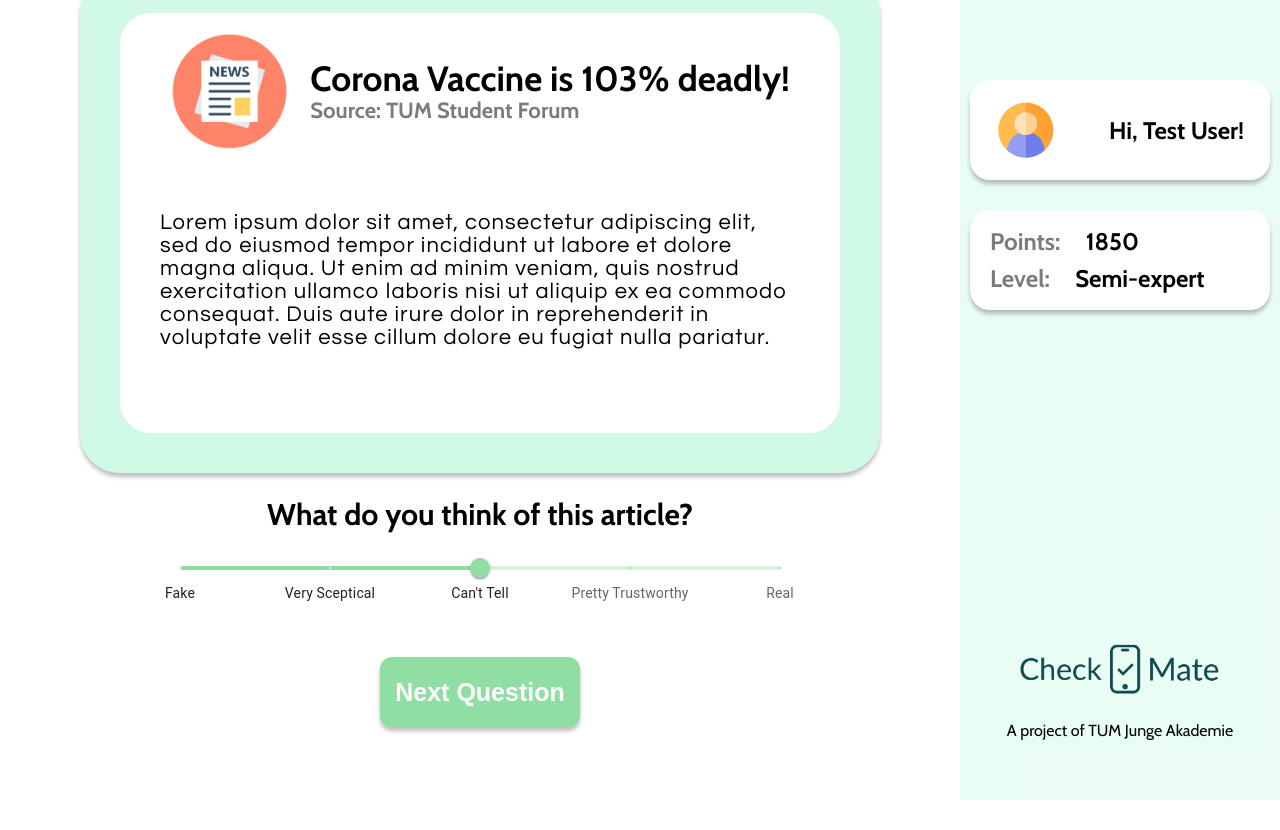
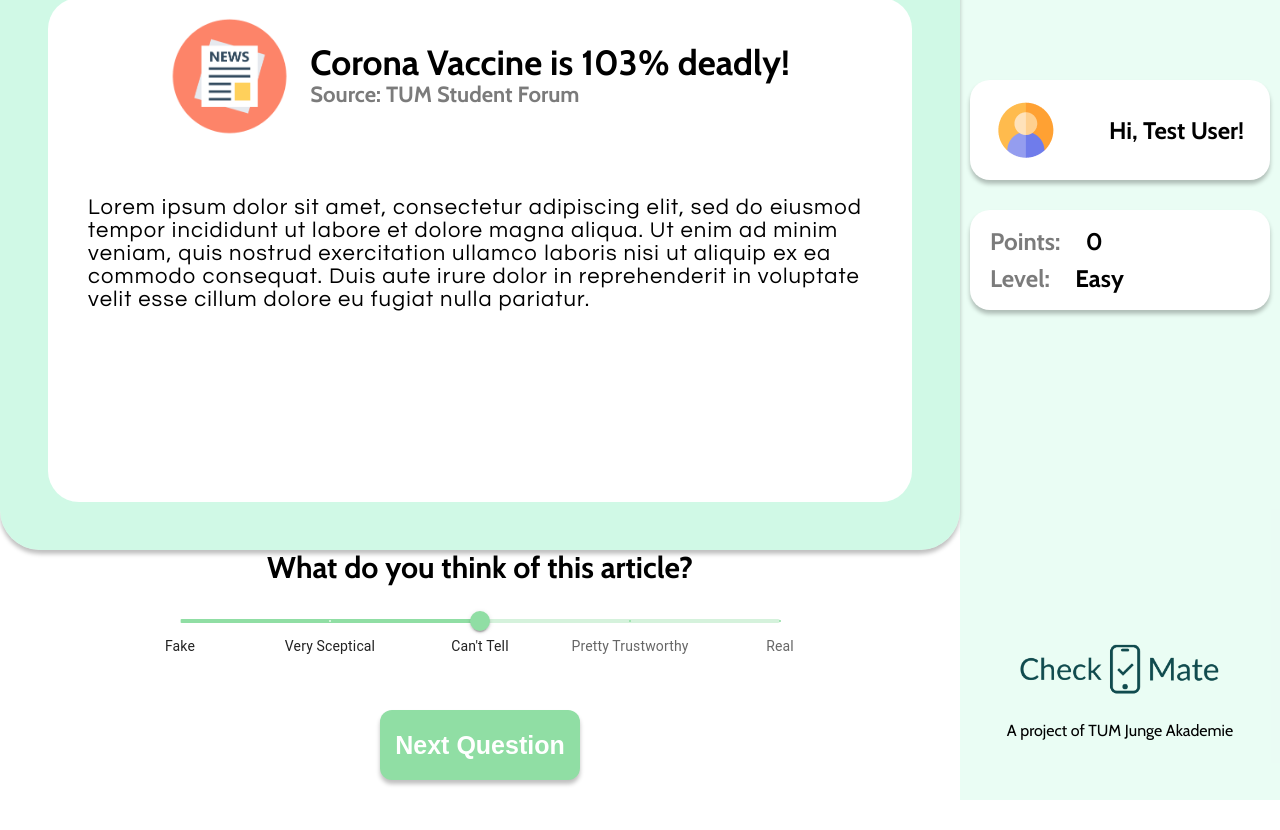
Before and after one commit to miguel131299/checkmate, a React (Vite) app: page / in a window 1280 px wide. Before the commit the page ends 800 px from the top, so only its background shows below. Built offline with nearby package versions, Linux system fonts and the light colour scheme.

Commit message:
Implement basci functionality

```diff
--- a/src/App.jsx
+++ b/src/App.jsx
@@ -1,12 +1,58 @@
 import "./App.css";
 import Question from "./components/Question";
 import Menu from "./components/Menu";
+import data from "./data";
+import { useState } from "react";
+
+console.log(data);
 
 function App() {
+  const [currentQuestion, setCurrentQuestion] = useState(data[0]);
+  const [score, setScore] = useState(0);
+  const [sliderValue, setSliderValue] = useState(2);
+
+  function givePoints(value) {
+    // give points according to answer
+    const correctAnswer = currentQuestion.isFakeNews ? 0 : 4;
+    const difference = Math.abs(correctAnswer - sliderValue);
+    const multiplier = 4 - difference;
+
+    setScore((prevScore) => prevScore + 125 * multiplier);
+  }
+
+  function goToNextQuestion() {
+    // Set currentQuestion to next question
+    let nextQuestion = data.find((elem) => elem.id === currentQuestion.id + 1);
+    if (typeof nextQuestion === "undefined") {
+      nextQuestion = data[0];
+    }
+    setCurrentQuestion(nextQuestion);
+  }
+
+  function buttonClick(value) {
+    givePoints(value);
+    goToNextQuestion();
+  }
+
+  function changeSliderValue(event, value) {
+    setSliderValue(value);
+  }
+
   return (
     <div className="App">
-      <Question className="question" />
-      <Menu className="menu" />
+      <Question
+        className="question"
+        title={currentQuestion.title}
+        source={currentQuestion.source}
+        text={currentQuestion.content}
+        buttonClick={buttonClick}
+        sliderChange={changeSliderValue}
+      />
+      <Menu
+        className="menu"
+        score={score}
+        difficulty={currentQuestion.difficulty}
+      />
     </div>
   );
 }
--- a/src/components/DiscreteSliderMarks.jsx
+++ b/src/components/DiscreteSliderMarks.jsx
@@ -28,7 +28,7 @@ function valuetext(value) {
   return `${value}°C`;
 }
 
-export default function DiscreteSliderMarks() {
+export default function DiscreteSliderMarks(props) {
   return (
     <Box sx={{ width: 600 }}>
       <Slider
@@ -39,6 +39,7 @@ export default function DiscreteSliderMarks() {
         marks={marks}
         min={0}
         max={4}
+        onChangeCommitted={props.sliderChange}
       />
     </Box>
   );
--- a/src/components/Menu.jsx
+++ b/src/components/Menu.jsx
@@ -1,6 +1,6 @@
 import "../styles/Menu.css";
 
-export default function Menu() {
+export default function Menu(props) {
   return (
     <div className="menu-container">
       <div className="menu--info-container">
@@ -10,10 +10,10 @@ export default function Menu() {
         </div>
         <div className="menu--user-info menu--section">
           <div className="menu--user-point">
-            Points: <span className="bold score">1850</span>
+            Points: <span className="bold score">{props.score}</span>
           </div>
           <div className="menu--user-level ">
-            Level: <span className="bold score">Semi-expert</span>
+            Level: <span className="bold score">{props.difficulty}</span>
           </div>
         </div>
       </div>
--- a/src/components/Question.jsx
+++ b/src/components/Question.jsx
@@ -1,7 +1,7 @@
 import "../styles/Question.css";
 import DiscreteSliderMarks from "./DiscreteSliderMarks";
 
-export default function Question() {
+export default function Question(props) {
   return (
     <div className="question-container">
       <div className="question--content-container">
@@ -13,28 +13,27 @@ export default function Question() {
               alt=""
             />
             <div className="question--title-container">
-              <h2 className="question--title">
-                Corona Vaccine is 103% deadly!
-              </h2>
-              <p className="question--source">Source: TUM Student Forum</p>
+              <h2 className="question--title">{props.title}</h2>
+              <p className="question--source">Source: {props.source}</p>
             </div>
           </div>
-          <p className="question--content-text">
-            Lorem ipsum dolor sit amet, consectetur adipiscing elit, sed do
-            eiusmod tempor incididunt ut labore et dolore magna aliqua. Ut enim
-            ad minim veniam, quis nostrud exercitation ullamco laboris nisi ut
-            aliquip ex ea commodo consequat. Duis aute irure dolor in
-            reprehenderit in voluptate velit esse cillum dolore eu fugiat nulla
-            pariatur.
-          </p>
+          <p className="question--content-text">{props.text}</p>
         </div>
       </div>
       <div className="question--answer-container">
         <h3 className="question--answer-question">
           What do you think of this article?
         </h3>
-        <DiscreteSliderMarks className="question--answer-slider" />
-        <button className="question--answer-button">Next Question</button>
+        <DiscreteSliderMarks
+          className="question--answer-slider"
+          sliderChange={props.sliderChange}
+        />
+        <button
+          className="question--answer-button"
+          onClick={() => props.buttonClick(5)}
+        >
+          Next Question
+        </button>
       </div>
     </div>
   );
--- /dev/null
+++ b/src/data.js
@@ -0,0 +1,30 @@
+export default [
+  {
+    title: "Corona Vaccine is 103% deadly!",
+    source: "TUM Student Forum",
+    id: 1,
+    content:
+      "Lorem ipsum dolor sit amet, consectetur adipiscing elit, sed do eiusmod tempor incididunt ut labore et dolore magna aliqua. Ut enim ad minim veniam, quis nostrud exercitation ullamco laboris nisi ut aliquip ex ea commodo consequat. Duis aute irure dolor in reprehenderit in voluptate velit esse cillum dolore eu fugiat nulla pariatur.",
+    difficulty: "Easy",
+    isFakeNews: true,
+  },
+  {
+    title: "Climate change doesn't exist",
+    source: "Big Oil",
+    id: 2,
+    content:
+      "Lorem ipsum dolor sit amet, consectetur adipiscing elit. Ut a purus a nisl molestie luctus. Maecenas ultricies mi eget ultrices faucibus. Nulla in neque non tellus luctus egestas. Ut ullamcorper tincidunt magna dapibus blandit. Maecenas vitae nunc vel neque pharetra pulvinar non at ligula. Nunc velit nunc, ornare pharetra nibh id, euismod lobortis dui. Integer sapien dui, efficitur vel tellus nec, dignissim posuere diam. Quisque consequat eros urna, non vestibulum magna ultrices ac. Aenean sollicitudin purus sed libero scelerisque vehicula. Phasellus felis lectus, laoreet a ullamcorper nec, porttitor eget nunc. Mauris sollicitudin lectus nec ante hendrerit, ac auctor ipsum hendrerit.",
+
+    difficulty: "Easy",
+    isFakeNews: true,
+  },
+  {
+    title: "Ukraine is full of nazis!",
+    source: "Vlad",
+    id: 3,
+    content:
+      "Lorem ipsum dolor sit amet, consectetur adipiscing elit. Nulla nec interdum sapien. Praesent iaculis volutpat metus, at pharetra justo tincidunt quis. Duis varius erat urna, et fermentum tortor condimentum at. Nunc purus purus, fringilla a justo feugiat, facilisis lacinia eros. Sed eleifend turpis id ligula pharetra efficitur. Duis varius sagittis arcu, id tempor sem consectetur ut. Mauris diam lacus, bibendum id mollis sed, cursus consequat ex. Donec ut vestibulum justo, non euismod augue. Quisque tincidunt, nibh at volutpat ultrices, sapien ante pharetra magna, et cursus massa purus at purus. Aenean mollis euismod placerat. Sed nec egestas nunc. Praesent vitae augue eu mi dapibus dapibus at a lorem. Praesent eros velit, blandit ac ante sit amet, commodo tempus justo. Aliquam sed erat sit amet diam aliquet aliquam. Phasellus ultricies turpis ex, auctor scelerisque velit rhoncus condimentum. Quisque non malesuada neque. Interdum et malesuada fames ac ante ipsum primis in faucibus.",
+    difficulty: "Easy",
+    isFakeNews: true,
+  },
+];
--- a/src/styles/Question.css
+++ b/src/styles/Question.css
@@ -10,8 +10,9 @@
   box-shadow: 0px 4px 4px rgba(0, 0, 0, 0.25);
   border-radius: 40px;
 
-  height: 500px;
-  width: 800px;
+  height: 600px;
+  width: auto;
+  max-width: 1000px;
 
   display: flex;
   justify-content: center;
@@ -19,6 +20,7 @@
 
   position: relative;
   bottom: 50px;
+  overflow: hidden;
 }
 
 .question--content {
@@ -29,6 +31,11 @@
   width: 90%;
 
   padding: 20px;
+  overflow: auto;
+}
+
+::-webkit-scrollbar {
+  display: none;
 }
 
 .question--header-container {
@@ -101,4 +108,15 @@
   line-height: 36px;
 
   margin-top: 50px;
+
+  cursor: pointer;
+  transition-duration: 0.3s;
 }
+
+.question--answer-button:hover {
+  background: #1f9b3e;
+}
+
+.question--answer-button:active {
+  box-shadow: inset 5px 5px 10px -3px rgba(0, 0, 0, 0.7);
+}
```
Also changed, not shown: 1 other file (tests, documents, lock files or other folders).
